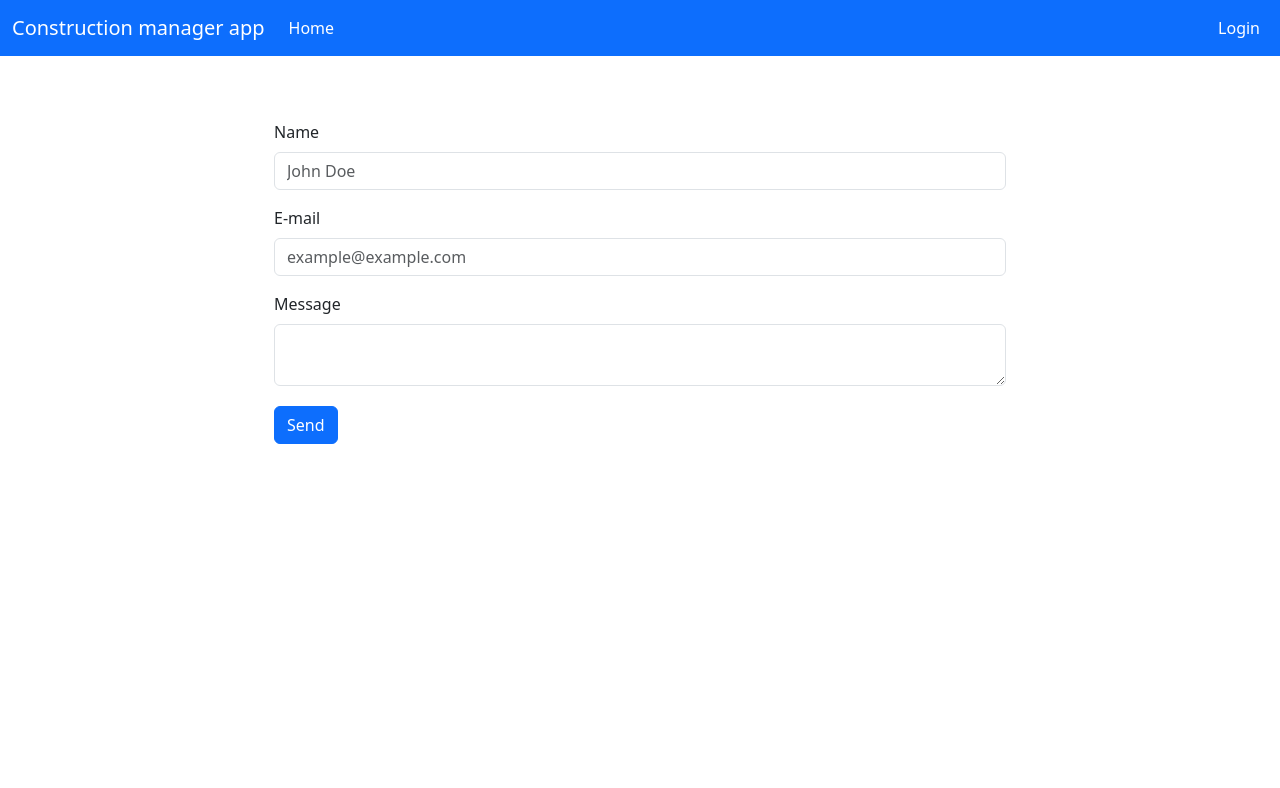
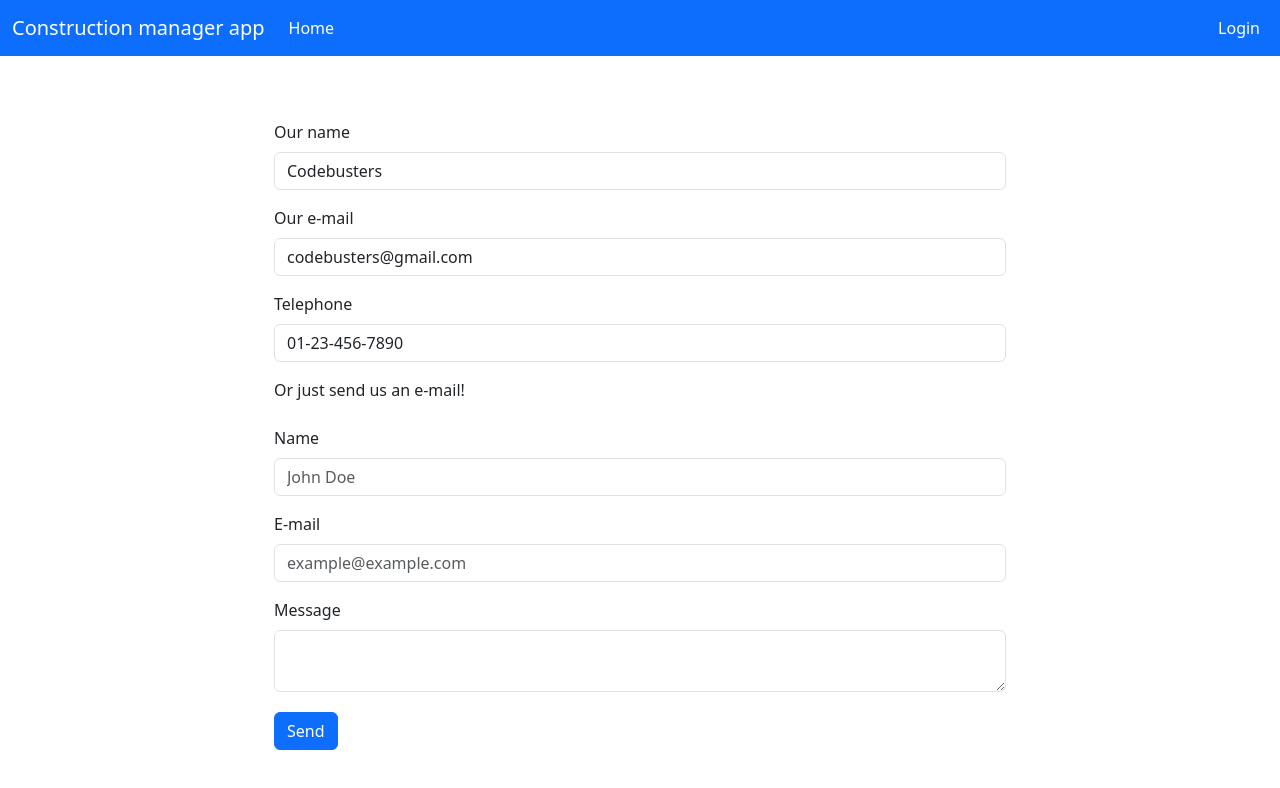
Before and after one commit to huttnerdavid/codebusters, a React (Create React App) app in the folder frontend/: page /contact in a window 1280 px wide. Shown: the top 788 px of the page. Built offline with nearby package versions, Linux system fonts and the light colour scheme.

Commit message:
Contact done

```diff
--- a/frontend/src/Components/ContactsForm/Contact.jsx
+++ b/frontend/src/Components/ContactsForm/Contact.jsx
@@ -2,10 +2,7 @@ import React, { useRef } from 'react';
 import emailjs from '@emailjs/browser';
 
 const ContractForm = () => {
-
   const form = useRef();
-  const linkedInPath = "M0 1.146C0 .513.526 0 1.175 0h13.65C15.474 0 16 .513 16 1.146v13.708c0 .633-.526 1.146-1.175 1.146H1.175C.526 16 0 15.487 0 14.854V1.146zm4.943 12.248V6.169H2.542v7.225h2.401m-1.2-8.212c.837 0 1.358-.554 1.358-1.248-.015-.709-.52-1.248-1.342-1.248-.822 0-1.359.54-1.359 1.248 0 .694.521 1.248 1.327 1.248h.016zm4.908 8.212V9.359c0-.216.016-.432.08-.586.173-.431.568-.878 1.232-.878.869 0 1.216.662 1.216 1.634v3.865h2.401V9.25c0-2.22-1.184-3.252-2.764-3.252-1.274 0-1.845.7-2.165 1.193v.025h-.016a5.54 5.54 0 0 1 .016-.025V6.169h-2.4c.03.678 0 7.225 0 7.225h2.4";
-  const gitHubPath = "M8 0C3.58 0 0 3.58 0 8c0 3.54 2.29 6.53 5.47 7.59.4.07.55-.17.55-.38 0-.19-.01-.82-.01-1.49-2.01.37-2.53-.49-2.69-.94-.09-.23-.48-.94-.82-1.13-.28-.15-.68-.52-.01-.53.63-.01 1.08.58 1.23.82.72 1.21 1.87.87 2.33.66.07-.52.28-.87.51-1.07-1.78-.2-3.64-.89-3.64-3.95 0-.87.31-1.59.82-2.15-.08-.2-.36-1.02.08-2.12 0 0 .67-.21 2.2.82.64-.18 1.32-.27 2-.27.68 0 1.36.09 2 .27 1.53-1.04 2.2-.82 2.2-.82.44 1.1.16 1.92.08 2.12.51.56.82 1.27.82 2.15 0 3.07-1.87 3.75-3.65 3.95.29.25.54.73.54 1.48 0 1.07-.01 1.93-.01 2.2 0 .21.15.46.55.38A8.012 8.012 0 0 0 16 8c0-4.42-3.58-8-8-8";
 
   const sendEmail = (e) => {
     e.preventDefault();
@@ -21,6 +18,21 @@ const ContractForm = () => {
   return (
     <div className="container">
       <form ref={form} onSubmit={sendEmail} style={{marginTop: "5vw", marginLeft: "15vw", marginRight: "15vw"}}>
+        <div className="mb-3">
+          <label className="form-label">Our name</label>
+          <div placeholder="John Doe" type="name" id="name" className="form-control" name="user_name">Codebusters</div>
+        </div>
+        <div className="mb-3">
+          <label className="form-label">Our e-mail</label>
+          <div placeholder="John Doe" type="name" id="name" className="form-control" name="user_name">codebusters@gmail.com</div>
+        </div>
+        <div className="mb-3">
+          <label className="form-label">Telephone</label>
+          <div placeholder="John Doe" type="name" id="name" className="form-control" name="user_name">01-23-456-7890</div>
+        </div>
+        <div className="mb-3">
+          <label className="form-label">Or just send us an e-mail!</label>
+        </div>
         <div className="mb-3">
           <label className="form-label">Name</label>
           <input placeholder="John Doe" type="name" id="name" className="form-control" name="user_name" />
```
